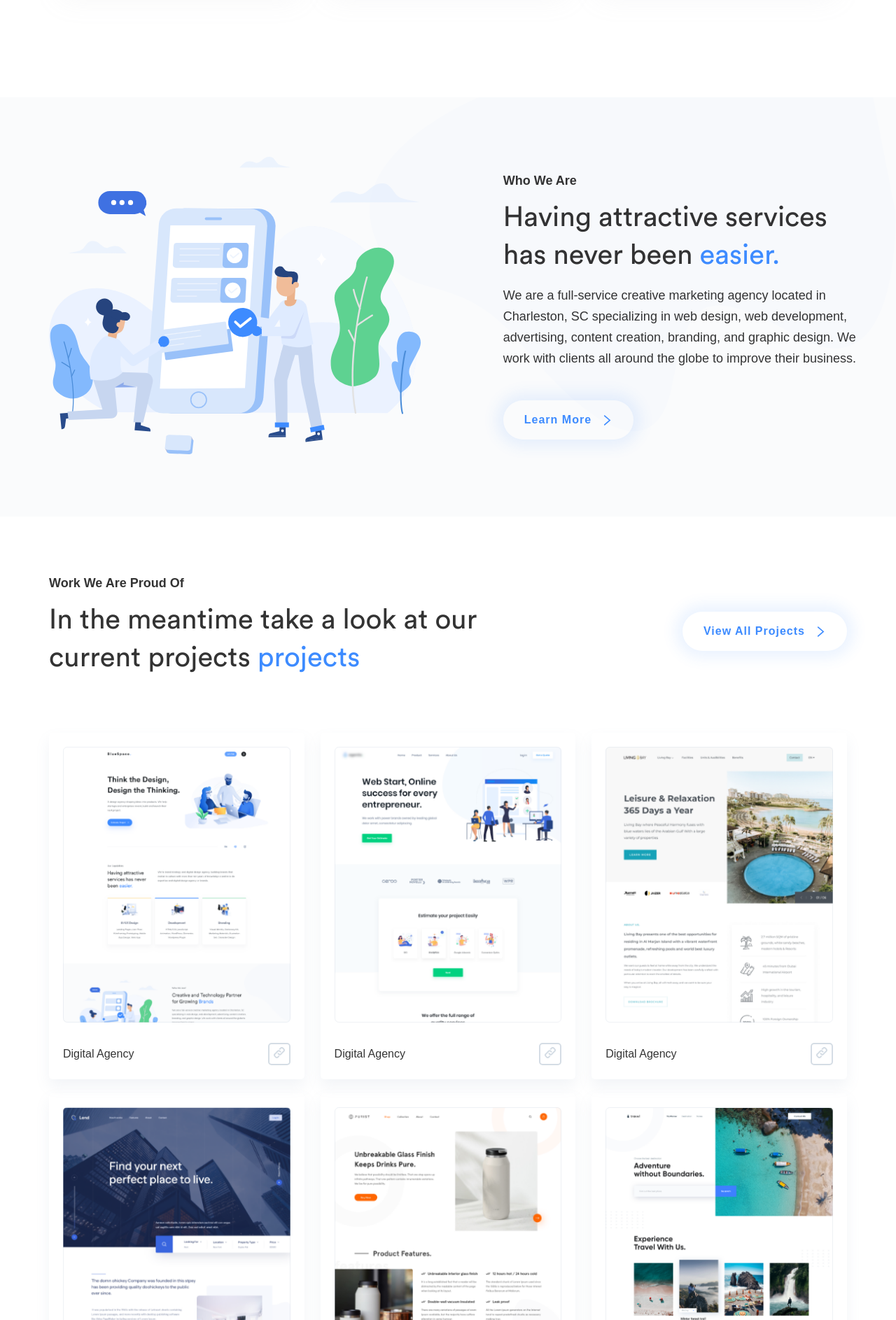
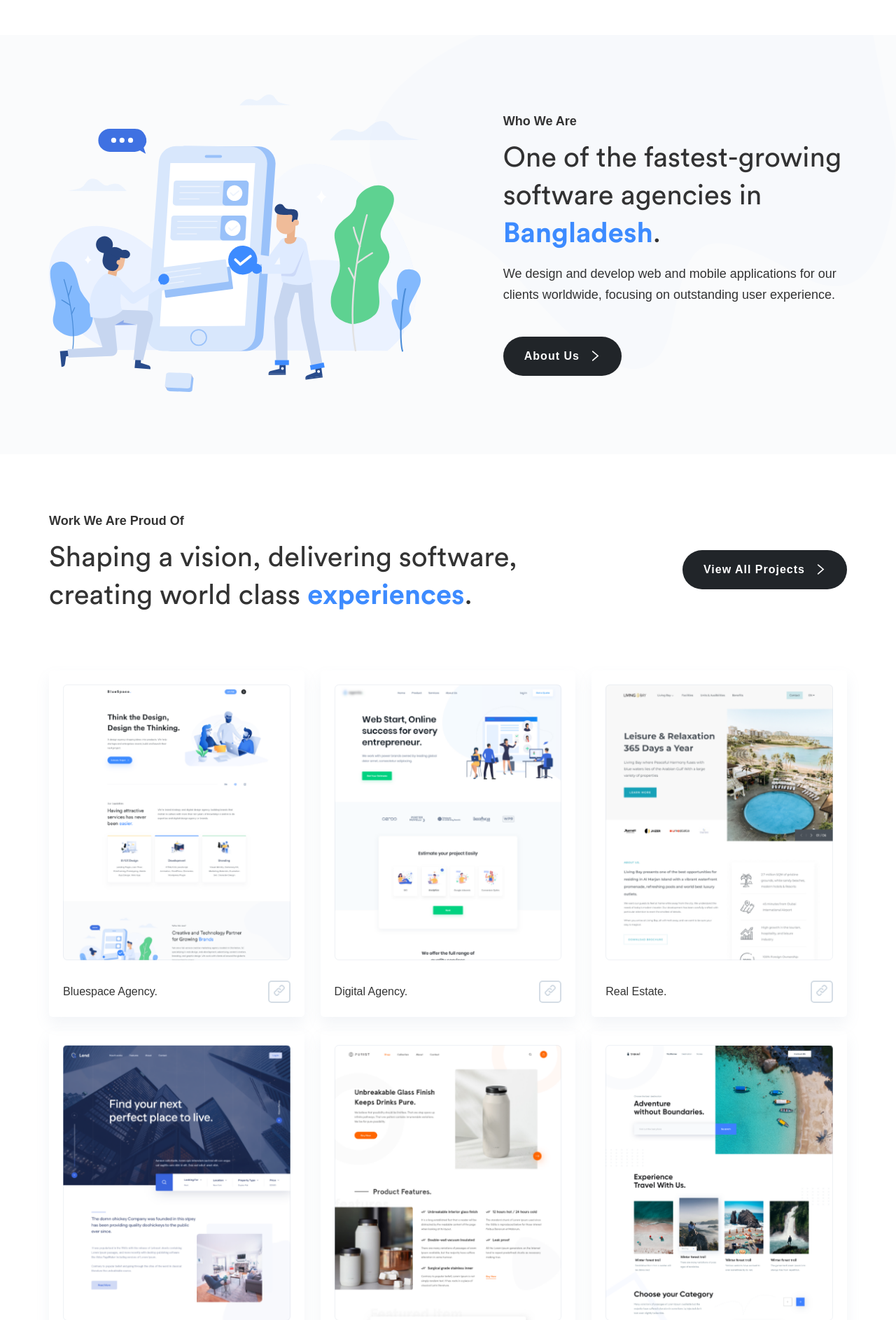
Before and after one commit to walidmahade/seventy1-studio, a PHP site: page / in a window 1280 px wide. Shown: the part 1875-3761 px from the top of the page at 70% size. Run offline with PHP 8.4, Linux system fonts and the light colour scheme; some web fonts are replaced.

Commit message:
home page content update

```diff
--- a/index.html
+++ b/index.html
@@ -119,14 +119,14 @@
 
             <div class="left">
                 <h1 class="title-1">
-                    Think the Design,
-                    <br />
-                    Design the Thinking.
+<!--                    One-stop-shop-->
+<!--                    for websites <span class="highlight">&</span> apps.-->
+                    We build products that <span class="highlight">users love</span>.
                 </h1>
 
                 <p class="prg">
-                    A design agency shaping ideas into products. We help startups and
-                    enterprises invent, build and launch their next project.
+                    Welcome to <span style="color: #000">BlueSpace</span>. We are a digital agency shaping ideas into products. We help entrepreneurs and
+                    agencies invent, build and launch their next project.
                 </p>
 
                 <div class="cta">
@@ -155,13 +155,13 @@
             <div class="bar"></div>
 
             <div class="icons">
-                <a href="#" target="_blank" class="icons__item">
+                <a href="https://dribbble.com/tarikeamin" target="_blank" class="icons__item">
+                    <svg xmlns="http://www.w3.org/2000/svg" width="20" height="20" viewBox="0 0 20 20"> <path id="Path_2450" data-name="Path 2450" d="M16.507,6.522a10,10,0,1,0,10,10,10.012,10.012,0,0,0-10-10Zm6.58,4.72a8.4,8.4,0,0,1,1.865,5.152,20.843,20.843,0,0,0-3.907-.379,15.741,15.741,0,0,0-1.927.113q-.329-.806-.71-1.589A11.52,11.52,0,0,0,23.088,11.242Zm-6.58-3.154a8.414,8.414,0,0,1,5.566,2.1,9.642,9.642,0,0,1-4.363,3A45.732,45.732,0,0,0,14.6,8.305a8.423,8.423,0,0,1,1.905-.218Zm-3.629.819a55.01,55.01,0,0,1,3.091,4.819,31.979,31.979,0,0,1-7.637,1.018H8.25a8.48,8.48,0,0,1,4.628-5.837Zm-4.82,7.628c0-.07,0-.139,0-.208h.222a31.577,31.577,0,0,0,8.439-1.2c.227.446.444.9.646,1.351-.1.026-.188.054-.282.085a13.521,13.521,0,0,0-6.9,5.571,8.411,8.411,0,0,1-2.128-5.6Zm8.449,8.448a8.406,8.406,0,0,1-5.153-1.759,11.676,11.676,0,0,1,6.621-5.245l.009,0a35.18,35.18,0,0,1,1.786,6.35,8.392,8.392,0,0,1-3.263.656Zm4.785-1.489a37,37,0,0,0-1.619-5.932,11.064,11.064,0,0,1,1.7-.128,12.6,12.6,0,0,1,3.468.485A8.465,8.465,0,0,1,21.293,23.494Z" transform="translate(-6.507 -6.522)" fill="#8193ae"/> </svg>
+                </a>
+                <a href="https://www.behance.net/tarikeamin" target="_blank" class="icons__item">
                     <svg xmlns="http://www.w3.org/2000/svg" width="22" height="14" viewBox="0 0 22 14"> <path id="Shape" d="M24.514,14.827c-5.233,0-5.24,5.236-5.24,5.264a4.859,4.859,0,0,0,5.24,5.242s4.669.267,4.669-3.649h-2.4s.079,1.475-2.192,1.475a2.22,2.22,0,0,1-2.4-2.382h7.066S30.04,14.827,24.514,14.827Zm-2.345,4.115a2.442,2.442,0,0,1,2.4-2.108,2.028,2.028,0,0,1,2.078,2.108Zm-5.99-1.347a2.37,2.37,0,0,0,2.078-2.608c0-2.448-1.7-3.65-3.859-3.65H7.3v13.71h7.1s4.337.132,4.337-4.05c0,0,.186-3.4-2.557-3.4Zm-5.751-3.823H14.4s.963,0,.963,1.428-.565,1.634-1.209,1.634H10.428ZM14.2,22.611H10.428V18.942H14.4s1.442-.013,1.435,1.888c0,1.6-1.069,1.769-1.633,1.782Zm7.379-10.467v1.688h5.633V12.145Z" transform="translate(-7.3 -11.337)" fill="#8193ae" /> </svg>
                 </a>
-                <a href="#" target="_blank" class="icons__item">
-                    <svg xmlns="http://www.w3.org/2000/svg" width="20" height="20" viewBox="0 0 20 20"> <path id="Path_2450" data-name="Path 2450" d="M16.507,6.522a10,10,0,1,0,10,10,10.012,10.012,0,0,0-10-10Zm6.58,4.72a8.4,8.4,0,0,1,1.865,5.152,20.843,20.843,0,0,0-3.907-.379,15.741,15.741,0,0,0-1.927.113q-.329-.806-.71-1.589A11.52,11.52,0,0,0,23.088,11.242Zm-6.58-3.154a8.414,8.414,0,0,1,5.566,2.1,9.642,9.642,0,0,1-4.363,3A45.732,45.732,0,0,0,14.6,8.305a8.423,8.423,0,0,1,1.905-.218Zm-3.629.819a55.01,55.01,0,0,1,3.091,4.819,31.979,31.979,0,0,1-7.637,1.018H8.25a8.48,8.48,0,0,1,4.628-5.837Zm-4.82,7.628c0-.07,0-.139,0-.208h.222a31.577,31.577,0,0,0,8.439-1.2c.227.446.444.9.646,1.351-.1.026-.188.054-.282.085a13.521,13.521,0,0,0-6.9,5.571,8.411,8.411,0,0,1-2.128-5.6Zm8.449,8.448a8.406,8.406,0,0,1-5.153-1.759,11.676,11.676,0,0,1,6.621-5.245l.009,0a35.18,35.18,0,0,1,1.786,6.35,8.392,8.392,0,0,1-3.263.656Zm4.785-1.489a37,37,0,0,0-1.619-5.932,11.064,11.064,0,0,1,1.7-.128,12.6,12.6,0,0,1,3.468.485A8.465,8.465,0,0,1,21.293,23.494Z" transform="translate(-6.507 -6.522)" fill="#8193ae"/> </svg>
-                </a>
-                <a href="#" target="_blank" class="icons__item">
+                <a href="https://www.instagram.com/tarikeamin/?hl=en" target="_blank" class="icons__item">
                     <svg xmlns="http://www.w3.org/2000/svg" width="20" height="20" viewBox="0 0 20 20"> <path id="Path_2451" data-name="Path 2451" d="M10.153,15.353A5.151,5.151,0,1,1,15.3,10.2,5.157,5.157,0,0,1,10.153,15.353Zm0-8.126A2.975,2.975,0,1,0,13.126,10.2,2.978,2.978,0,0,0,10.153,7.227Zm5.315-1.111A1.22,1.22,0,0,1,14.25,4.9a1.22,1.22,0,0,1,2.437,0,1.219,1.219,0,0,1-1.218,1.219Zm4.684,9.041A5.051,5.051,0,0,1,15.107,20.2H5.2A5.051,5.051,0,0,1,.152,15.157V5.247A5.051,5.051,0,0,1,5.2.2h9.909a5.051,5.051,0,0,1,5.045,5.045ZM15.107,2.378H5.2a2.872,2.872,0,0,0-2.87,2.869v9.909A2.872,2.872,0,0,0,5.2,18.026h9.909a2.873,2.873,0,0,0,2.87-2.869V5.247a2.872,2.872,0,0,0-2.869-2.869Z" transform="translate(-0.152 -0.202)" fill="#8193ae"/> </svg>
                 </a>
             </div>
@@ -171,18 +171,16 @@
     <section class="services">
         <div class="container">
             <div class="left">
-                <small class="title--sm">Our Capabilities</small>
+                <small class="title--sm">Our Capabilities.</small>
 
                 <h2 class="title--sec">
-                    Having attractive services has never been <span class="highlight">easier.</span>
+                    Design. <br/>Development.<br/><span class="highlight" style="font-weight: bold;"> Client Satisfaction</span>.
                 </h2>
             </div>
 
             <div class="right">
                 <p>
-                    We're brand strategy and digital design agency, building brands that
-                    matter in culture with more than ten years of knowledge e and in to
-                    do expertise and digital design agency or brands.
+                    We’ve merged our experience in design and tech to help our partners avoid common mistakes, save time and achieve goals.
                 </p>
             </div>
         </div>
@@ -198,8 +196,8 @@
                     </div>
                     <h3 class="title--small">UI/UX Design</h3>
                     <p class="info">
-                        Landing Pages, User Flow, Wireframing, Prototyping, Mobile App
-                        Design, Web App
+                        Landing Pages, Wireframing, Prototyping, Mobile App
+                        Design, Web App Design.
                     </p>
                 </div>
 
@@ -211,8 +209,7 @@
                     </div>
                     <h3 class="title--small">Development</h3>
                     <p class="info">
-                        Landing Pages, User Flow, Wireframing, Prototyping, Mobile App
-                        Design, Web App
+                        Landing page, WordPress, Webflow, Laravel, Shopify, React/Vue, Gatsby.
                     </p>
                 </div>
 
@@ -224,8 +221,7 @@
                     </div>
                     <h3 class="title--small">Branding</h3>
                     <p class="info">
-                        Landing Pages, User Flow, Wireframing, Prototyping, Mobile App
-                        Design, Web App
+                        Logo design, Custom illustration, Custom icons, Print material, Content writing.
                     </p>
                 </div>
 
@@ -244,16 +240,18 @@
                 <small class="title--sm">Who We Are</small>
 
                 <h2 class="title--sec">
-                    Having attractive services has never been <span class="highlight">easier.</span>
+                    One of the fastest-growing
+                    software agencies in <span class="highlight">Bangladesh</span>.
                 </h2>
 
                 <p class="para">
-                    We are a full-service creative marketing agency located in Charleston, SC specializing in web design, web development, advertising, content creation, branding, and graphic design. We work with clients all around the globe to improve their business.
+                    We design and develop web and mobile applications for our clients
+                    worldwide, focusing on outstanding user experience.
                 </p>
 
                 <div class="cta">
-                    <a href="#" class="btn btn--light">
-                        <span class="text">Learn More</span>
+                    <a href="about.html" class="btn btn--light">
+                        <span class="text">About Us</span>
                         <span class="icon">
                             <svg xmlns="http://www.w3.org/2000/svg" width="9.211" height="14.115" viewBox="0 0 9.211 14.115"><path id="icon" d="M0,0,6.088,7,12,0" transform="translate(1.058 13.057) rotate(-90)" fill="none" stroke="#3d8bff" stroke-linecap="round" stroke-miterlimit="10" stroke-width="1.5"/></svg>
                         </span>
@@ -272,18 +270,15 @@
                     <small class="title--sm">Work We Are Proud Of</small>
 
                     <h2 class="title--sec">
-                        In the meantime take a look at
-                        our current projects <span class="highlight">projects</span>
+                        Shaping a vision, delivering software, creating world class  <span class="highlight">experiences</span>.
                     </h2>
                 </div>
 
                 <div class="right">
-                    <a href="#" class="btn btn--light">
+                    <a href="https://dribbble.com/tarikeamin" target="_blank" class="btn btn--light">
                         <span class="text">View All Projects</span>
                         <span class="icon">
-                            <svg xmlns="http://www.w3.org/2000/svg" width="9.211" height="14.115" viewBox="0 0 9.211 14.115">
-                                                      <path id="icon" d="M0,0,6.088,7,12,0" transform="translate(1.058 13.057) rotate(-90)" fill="none" stroke="#3d8bff" stroke-linecap="round" stroke-miterlimit="10" stroke-width="1.5"/>
-                                                    </svg>
+                            <svg xmlns="http://www.w3.org/2000/svg" width="9.211" height="14.115" viewBox="0 0 9.211 14.115"><path id="icon" d="M0,0,6.088,7,12,0" transform="translate(1.058 13.057) rotate(-90)" fill="none" stroke="#3d8bff" stroke-linecap="round" stroke-miterlimit="10" stroke-width="1.5"/></svg>
                         </span>
                     </a>
                 </div>
@@ -295,8 +290,8 @@
                 <div class="project__item">
                     <img src="images/project-1.png" alt="project item 1">
                     <div class="project__links">
-                        <div class="name">Digital Agency</div>
-                        <a href="#" class="link">
+                        <div class="name">Bluespace Agency.</div>
+                        <a href="https://dribbble.com/tarikeamin" target="_blank" class="link">
                             <img src="images/link-icon.svg" alt="icon link">
                         </a>
                     </div>
@@ -306,8 +301,8 @@
                 <div class="project__item">
                     <img src="images/project-2.png" alt="project item 1">
                     <div class="project__links">
-                        <div class="name">Digital Agency</div>
-                        <a href="#" class="link">
+                        <div class="name">Digital Agency.</div>
+                        <a href="https://dribbble.com/tarikeamin" target="_blank" class="link">
                             <img src="images/link-icon.svg" alt="icon link">
                         </a>
                     </div>
@@ -317,8 +312,8 @@
                 <div class="project__item">
                     <img src="images/project-3.png" alt="project item 1">
                     <div class="project__links">
-                        <div class="name">Digital Agency</div>
-                        <a href="#" class="link">
+                        <div class="name">Real Estate.</div>
+                        <a href="https://dribbble.com/tarikeamin" target="_blank" class="link">
                             <img src="images/link-icon.svg" alt="icon link">
                         </a>
                     </div>
@@ -328,8 +323,8 @@
                 <div class="project__item">
                     <img src="images/project-4.png" alt="project item 1">
                     <div class="project__links">
-                        <div class="name">Digital Agency</div>
-                        <a href="#" class="link">
+                        <div class="name">Real Estate.</div>
+                        <a href="https://dribbble.com/tarikeamin" target="_blank" class="link">
                             <img src="images/link-icon.svg" alt="icon link">
                         </a>
                     </div>
@@ -339,8 +334,8 @@
                 <div class="project__item">
                     <img src="images/project-5.png" alt="project item 1">
                     <div class="project__links">
-                        <div class="name">Digital Agency</div>
-                        <a href="#" class="link">
+                        <div class="name">Product landing page.</div>
+                        <a href="https://dribbble.com/tarikeamin" target="_blank" class="link">
                             <img src="images/link-icon.svg" alt="icon link">
                         </a>
                     </div>
@@ -350,8 +345,8 @@
                 <div class="project__item">
                     <img src="images/project-6.png" alt="project item 1">
                     <div class="project__links">
-                        <div class="name">Digital Agency</div>
-                        <a href="#" class="link">
+                        <div class="name">Travel website.</div>
+                        <a href="https://dribbble.com/tarikeamin" target="_blank" class="link">
                             <img src="images/link-icon.svg" alt="icon link">
                         </a>
                     </div>
@@ -367,7 +362,7 @@
         <div class="container">
 
             <div class="left">
-                <small class="title--sm">Our Capabilities</small>
+                <small class="title--sm">Our Partners</small>
 
                 <h2 class="title--sec">
                     Creative and Technology Partner
@@ -375,33 +370,31 @@
                 </h2>
 
                 <p class="para">
-                    We are a full-service creative marketing agency located in Charleston, SC specializing in web design, web development, advertising, content creation, branding, and graphic design. We work with clients all around the globe to improve their business.
+                    At BlueSpace, we specialize in designing, building, shipping and scaling beautiful, usable products with blazing-fast efficiency.
                 </p>
 
                 <div class="our-stats">
                     <div class="our-stats__item">
-                        <div class="heading">05+</div>
+                        <div class="heading">03+</div>
                         <p class="para">Years of operation</p>
                     </div>
                     <div class="divider"></div>
                     <div class="our-stats__item">
-                        <div class="heading">120+</div>
+                        <div class="heading">96+</div>
                         <p class="para">Successful projects</p>
                     </div>
                     <div class="divider"></div>
                     <div class="our-stats__item">
-                        <div class="heading">48+</div>
+                        <div class="heading">96+</div>
                         <p class="para">Happy Clients</p>
                     </div>
                 </div>
 
                 <div class="cta">
-                    <a href="#" class="btn btn--light">
-                        <span class="text">More Impressive Stats</span>
+                    <a href="contact-options.html" class="btn btn--light">
+                        <span class="text">Contact Us</span>
                         <span class="icon">
-                            <svg xmlns="http://www.w3.org/2000/svg" width="9.211" height="14.115" viewBox="0 0 9.211 14.115">
-                                    <path id="icon" d="M0,0,6.088,7,12,0" transform="translate(1.058 13.057) rotate(-90)" fill="none" stroke="#3d8bff" stroke-linecap="round" stroke-miterlimit="10" stroke-width="1.5"/>
-                                </svg>
+                            <svg xmlns="http://www.w3.org/2000/svg" width="9.211" height="14.115" viewBox="0 0 9.211 14.115"><path id="icon" d="M0,0,6.088,7,12,0" transform="translate(1.058 13.057) rotate(-90)" fill="none" stroke="#3d8bff" stroke-linecap="round" stroke-miterlimit="10" stroke-width="1.5"/></svg>
                         </span>
                     </a>
                 </div>
--- a/scss/base/_helper-classes.scss
+++ b/scss/base/_helper-classes.scss
@@ -85,4 +85,5 @@
 // text colors?
 .highlight {
   color: $blue;
+  font-weight: bold;
 }
--- a/scss/components/_btn.scss
+++ b/scss/components/_btn.scss
@@ -6,7 +6,7 @@
   color: $text;
   text-decoration: none;
   border: 0;
-  background-color: transparent;
+  background-color: $dark;
   outline: none;
   cursor: pointer;
   font-size: 14px;
@@ -18,7 +18,7 @@
   transition: background 0.3s ease-in-out;
 
   &:hover {
-    background-color: $dark;
+    background-color: $blue;
     color: #fff;
   }
 
@@ -36,40 +36,50 @@
   }
 
   &--primary {
-    background-color: $blue;
-    box-shadow: 0 2px 10px 1px rgba($blue, 0.4);
+    background-color: $dark;
     color: #fff;
     transform: scale(1);
-    transition: background 0.3s ease-in-out;
+    box-shadow: 0 2px 10px 1px rgba($blue, 0);
+    transition: all 0.3s ease-in-out;
 
     &:hover {
-      background-color: $dark;
+      background-color: $blue;
       color: #fff;
+      box-shadow: 0 2px 10px 1px rgba($blue, 0.4);
     }
   }
 
   &--light {
-    box-shadow: 0 0 20px 10px rgba($color: #3D8BFF, $alpha: .1);
-    transition: background 0.3s ease-in-out;
-    color: $blue;
+    background-color: $dark;
+    color: #fff;
+    transform: scale(1);
+    box-shadow: 0 2px 10px 1px rgba($blue, 0);
+    transition: all 0.3s ease-in-out;
+
+    svg {
+      * {
+        stroke: #fff;
+      }
+    }
 
     &:hover {
-      background-color: $dark;
+      background-color: $blue;
       color: #fff;
+      box-shadow: 0 2px 10px 1px rgba($blue, 0.4);
     }
   }
 
 
-  &--dark {
-    box-shadow: 0 0 20px 10px rgba($color: #3D8BFF, $alpha: .1);
-    transition: background 0.3s ease-in-out;
-    background-color: $dark;
-    color: #fff;
-
-    &:hover {
-      background-color: $blue;
-      color: #fff;
-    }
-  }
+  //&--dark {
+  //  box-shadow: 0 0 20px 10px rgba($color: #3D8BFF, $alpha: .1);
+  //  transition: background 0.3s ease-in-out;
+  //  background-color: $dark;
+  //  color: #fff;
+  //
+  //  &:hover {
+  //    background-color: $blue;
+  //    color: #fff;
+  //  }
+  //}
 
 }
--- a/scss/layout/_header.scss
+++ b/scss/layout/_header.scss
@@ -10,7 +10,24 @@
   }
 
   &__cta {
+    //padding-right: 100px;
+    opacity: 0;
     padding-right: 100px;
+
+    @include lg {
+      opacity: 1;
+      padding-right: 60px;
+    }
+
+    .btn--primary {
+      background: $blue;
+      box-shadow: 0 2px 10px 1px rgba($blue, 0.4);
+
+      &:hover {
+        background: $dark;
+        box-shadow: 0 0 0 0 rgba(white, 0);
+      }
+    }
   }
 }
 
--- a/scss/pages/_home.scss
+++ b/scss/pages/_home.scss
@@ -6,6 +6,7 @@
     font-size: 34px;
     color: #212529;
     line-height: 1.5;
+    margin-bottom: 0;
 
     // responsive styles
     @include lg {
@@ -33,11 +34,10 @@
 
     // responsive styles
     @include lg {
-        padding: 40px 0;
+        padding: 30px 0;
         text-align: left;
         font-size: 20px;
         line-height: 36px;
-        padding: 40px 0;
         margin-right: 140px;
     }
 }
@@ -193,7 +193,7 @@
     .container {
         display: flex;
         justify-content: space-between;
-        align-items: center;
+        align-items: flex-end;
         flex-wrap: wrap;
     }
 
@@ -204,7 +204,7 @@
         // responsive styles
         @include lg {
             text-align: left;
-            width: 30%;
+            width: 40%;
         }
     } // left
 
@@ -216,7 +216,8 @@
         @include lg {
             padding-right: 80px;
             text-align: left;
-            width: 65%;
+            width: 55%;
+            padding-bottom: 15px;
         }
 
         p {
```
Also changed, not shown: css/main.css, 1 other file.
